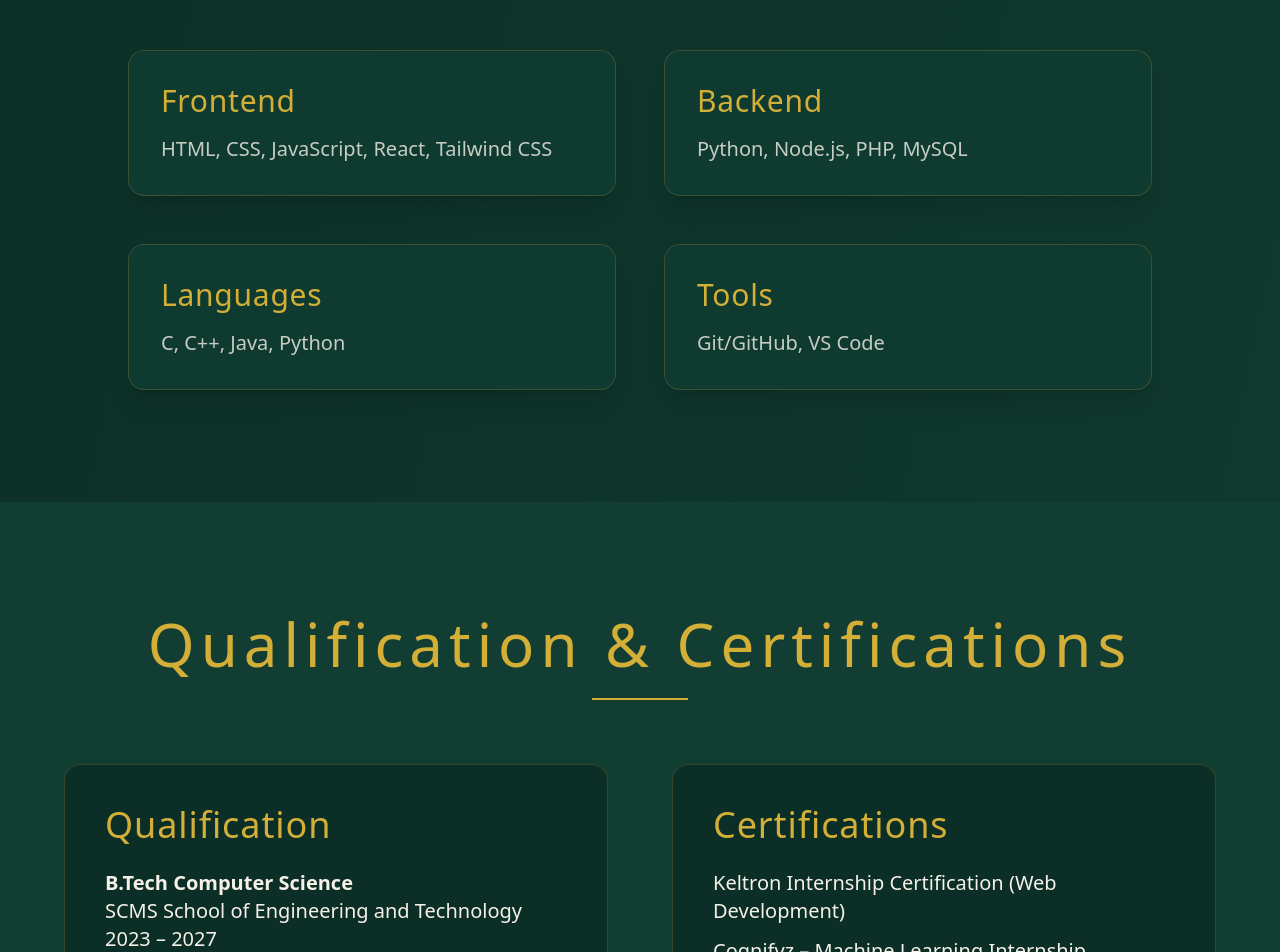
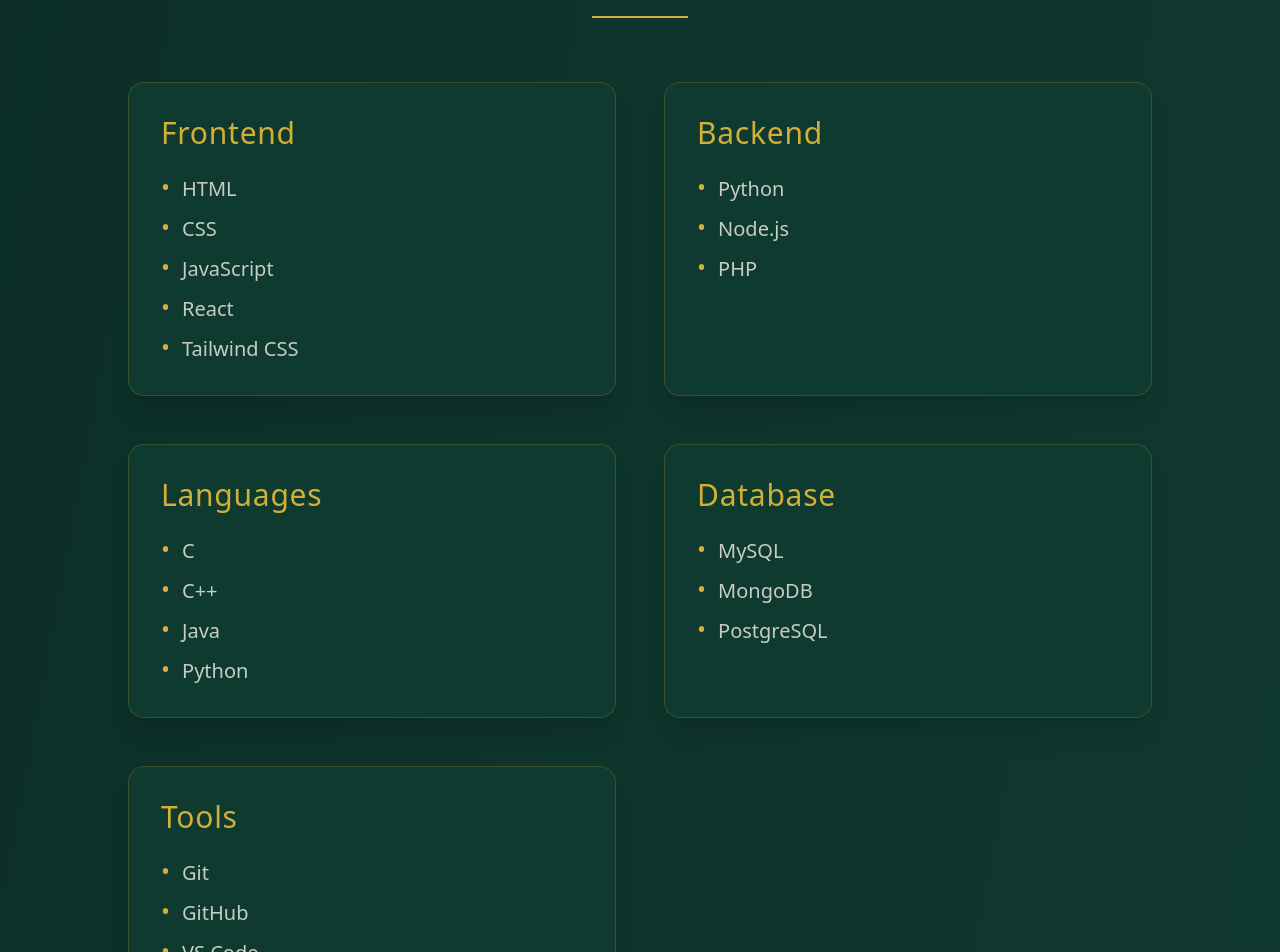
Before and after one commit to Vaishnavi-Ramesh-04/vaishnavi-portfolio, a React (Vite) app: page / in a window 1280 px wide. Shown: the part 1620-2572 px from the top of the page. Built offline with nearby package versions, Linux system fonts and the light colour scheme.

Commit message:
Update skills and portfolio image

```diff
--- a/src/App.jsx
+++ b/src/App.jsx
@@ -82,7 +82,7 @@ function Hero() {
         <div className="w-24  bg-[#D4AF37] mt-6 mb-6 mx-auto md:mx-0"></div>
 
         <h3 className="text-xl tracking-wide text-[#F5F1E8]/90">
-          Student | Web Developer
+          Student | Software & Web Developer | Aspiring Data Analyst & Problem Solver
         </h3>
 
         <div className="mt-6 flex items-center gap-3 justify-center md:justify-start">
@@ -145,7 +145,7 @@ function About() {
         </p>
 
         <p className="mt-8 text-lg md:text-xl text-[#F5F1E8]/80 leading-relaxed">
-          I am a dedicated web developer passionate about creating refined, user-focused web applications. My expertise lies in modern front-end technologies and frameworks, enabling me to deliver efficient, scalable, and user-focused solutions. I am driven by continuous improvement, a strong attention to detail, and a commitment to writing clean, maintainable code. I bring a continuous-learning mindset and a passion for technology to every project I undertake.
+          I am a dedicated Software and Web Developer passionate about crafting modern, user-centric applications that combine functionality, performance, and elegant design. Skilled in contemporary web technologies and development frameworks, I focus on building scalable solutions that deliver exceptional user experiences. I enjoy exploring patterns, analyzing information, and solving complex problems through technology-driven approaches. With a commitment to continuous growth, clean coding practices, and innovation, I strive to create impactful digital solutions that bridge creativity and technical excellence.
         </p>
       </motion.div>
     </section>
@@ -158,6 +158,29 @@ const cardStyle =
 
 /* ---------------- SKILLS ---------------- */
 function Skills() {
+  const skillsData = [
+    {
+      title: "Frontend",
+      items: ["HTML", "CSS", "JavaScript", "React", "Tailwind CSS"]
+    },
+    {
+      title: "Backend",
+      items: ["Python", "Node.js", "PHP"]
+    },
+    {
+      title: "Languages",
+      items: ["C", "C++", "Java", "Python"]
+    },
+    {
+      title: "Database",
+      items: ["MySQL", "MongoDB", "PostgreSQL"]
+    },
+    {
+      title: "Tools",
+      items: ["Git","GitHub", "VS Code","Postman","Vercel",]
+    }
+  ];
+
   return (
     <section id="skills" className={sectionStyle}>
 
@@ -169,29 +192,27 @@ function Skills() {
       <div className="w-24 h-[2px] bg-[#D4AF37] mx-auto mt-4 mb-16"></div>
 
       <div className="grid md:grid-cols-2 gap-12 max-w-5xl mx-auto">
-        <SkillCard title="Frontend">
-          HTML, CSS, JavaScript, React, Tailwind CSS
-        </SkillCard>
-        <SkillCard title="Backend">
-          Python, Node.js, PHP, MySQL
-        </SkillCard>
-        <SkillCard title="Languages">
-          C, C++, Java, Python
-        </SkillCard>
-        <SkillCard title="Tools">
-          Git/GitHub, VS Code
-        </SkillCard>
+        {skillsData.map((skill) => (
+          <SkillCard key={skill.title} title={skill.title} items={skill.items} />
+        ))}
       </div>
     </section>
   );
 }
 
 
-function SkillCard({ title, children }) {
+function SkillCard({ title, items }) {
   return (
     <div className={cardStyle}>
-      <h3 className="text-2xl md:text-3xl tracking-wide text-[#D4AF37] mb-4">{title}</h3>
-      <p className="text-lg md:text-xl text-[#F5F1E8]/80">{children}</p>
+      <h3 className="text-2xl md:text-3xl tracking-wide text-[#D4AF37] mb-6">{title}</h3>
+      <ul className="space-y-3">
+        {items.map((item) => (
+          <li key={item} className="flex items-start gap-3 text-lg md:text-xl text-[#F5F1E8]/80">
+            <span className="text-[#D4AF37] text-2xl leading-none">•</span>
+            <span>{item}</span>
+          </li>
+        ))}
+      </ul>
     </div>
   );
 }
```
Also changed, not shown: public/vaishnavi.jpg.
